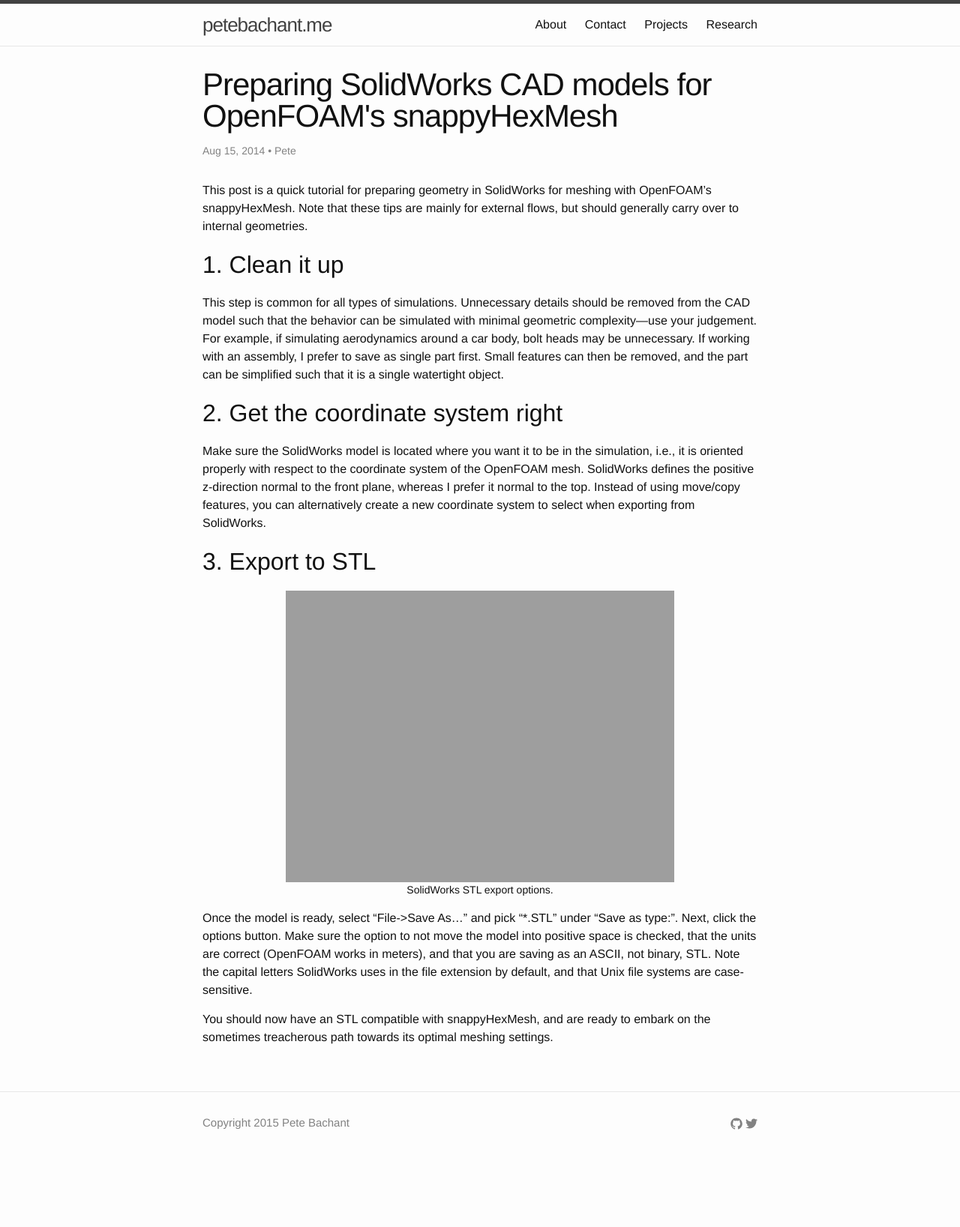
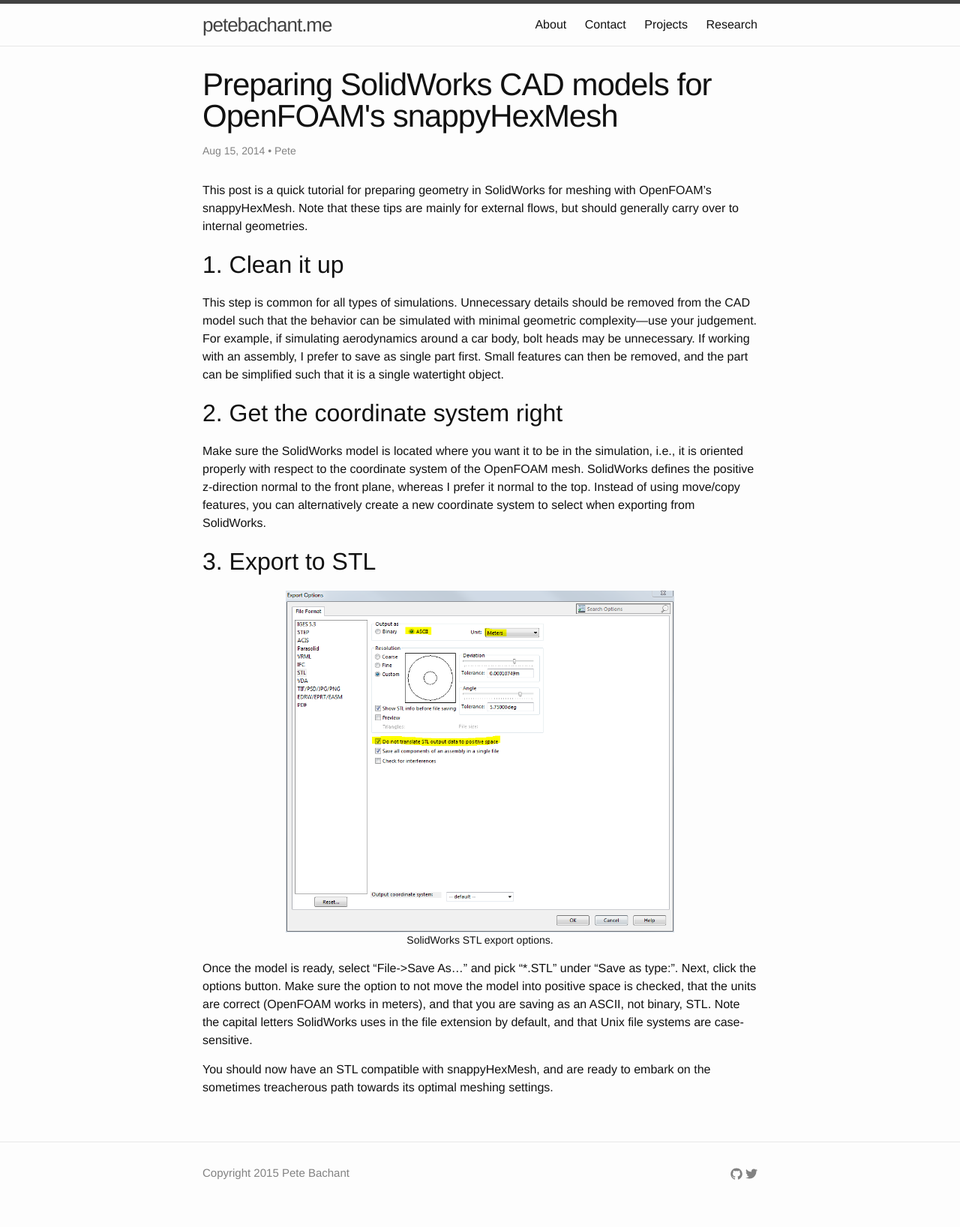
Before and after one commit to petebachant/petebachant.github.io, a Jekyll site: the page built from _posts/2014-08-15-preparing-solidworks-cad-models-for-openfoams-snappyhexmesh.markdown, in a window 1280 px wide. Shown: the whole page at 75% size. Built offline with Jekyll 4.4.1, drawn with Linux system fonts in a browser that asks for light colours; Markdown is read by kramdown in place of the engine named in the settings; before the commit the page ends 1569 px from its top, so only the background shows below that.

Commit message:
Add local image for SolidWorks STL export options

```diff
--- a/_posts/2014-08-15-preparing-solidworks-cad-models-for-openfoams-snappyhexmesh.markdown
+++ b/_posts/2014-08-15-preparing-solidworks-cad-models-for-openfoams-snappyhexmesh.markdown
@@ -29,7 +29,7 @@ Make sure the SolidWorks model is located where you want it to be in the simulat
 
 ## 3. Export to STL
 
-{% include figure.html src="http://petebachant.me/wp-content/uploads/2014/08/solidworks_to_openfoam_stl-300x264.png" caption="SolidWorks STL export options." width="70%" %}
+{% include figure.html src="/images/solidworks_to_openfoam_stl.png" caption="SolidWorks STL export options." width="70%" %}
 
 Once the model is ready, select "File->Save As..." and pick "\*.STL" under "Save as type:". Next, click the options button. Make sure the option to not move the model into positive space is checked, that the units are correct (OpenFOAM works in meters), and that you are saving as an ASCII, not binary, STL. Note the capital letters SolidWorks uses in the file extension by default, and that Unix file systems are case-sensitive.
 
```
Also changed, not shown: images/solidworks_to_openfoam_stl.png (added).
